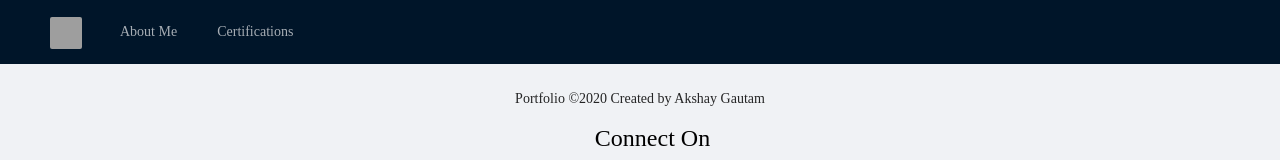
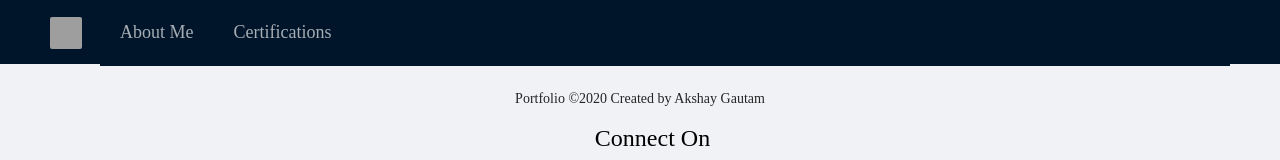
Before and after one commit to akshaygautam/portfolio, a React (Create React App) app: page / in a window 1280 px wide. Shown: the top 160 px of the page. Built offline with nearby package versions, Linux system fonts and the light colour scheme; grey boxes are pictures that could not be loaded.

Commit message:
header font size

```diff
--- a/src/App.js
+++ b/src/App.js
@@ -126,7 +126,12 @@ class App extends React.Component {
             {this.state.headerOptions.map((item) => {
               return (
                 <Menu.Item key={item.id}>
-                  <Link key={item.id} to={item.link} className="option">
+                  <Link
+                    key={item.id}
+                    to={item.link}
+                    style={{ fontSize: "large" }}
+                    className="option"
+                  >
                     {item.title}
                   </Link>
                 </Menu.Item>
```
